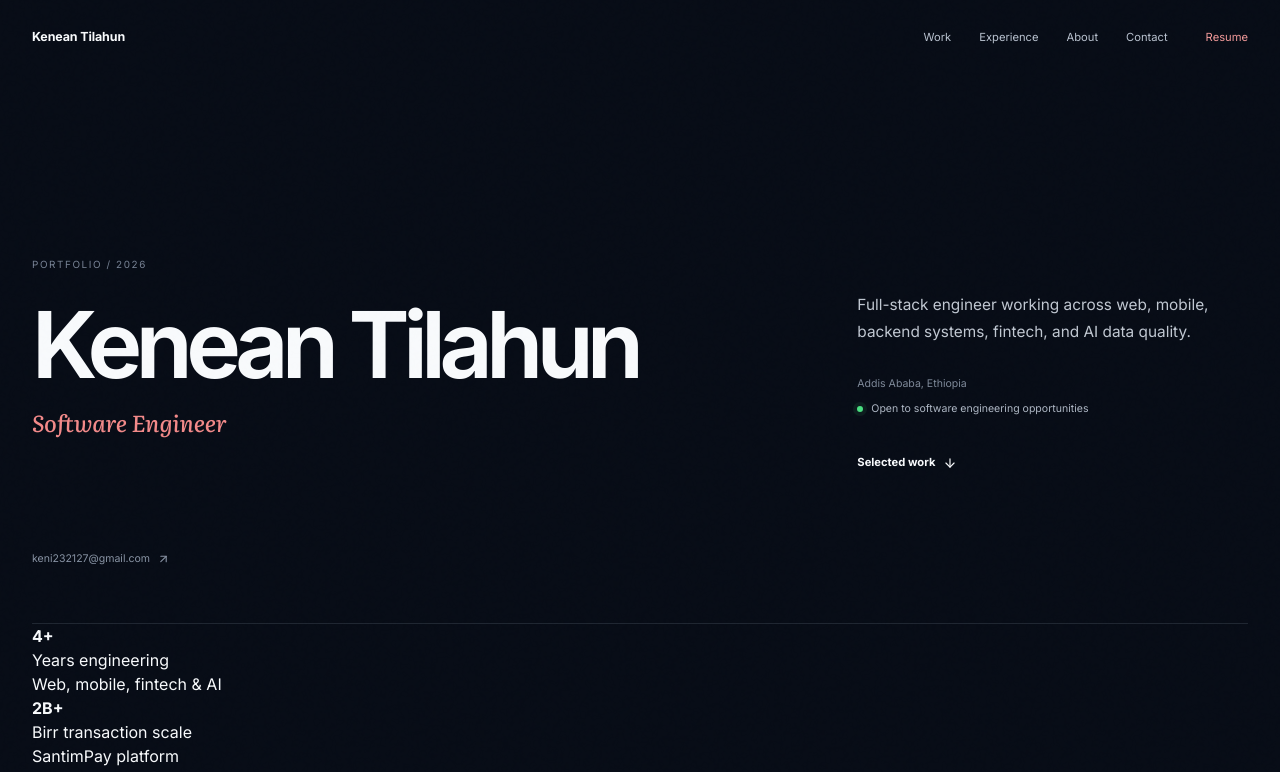
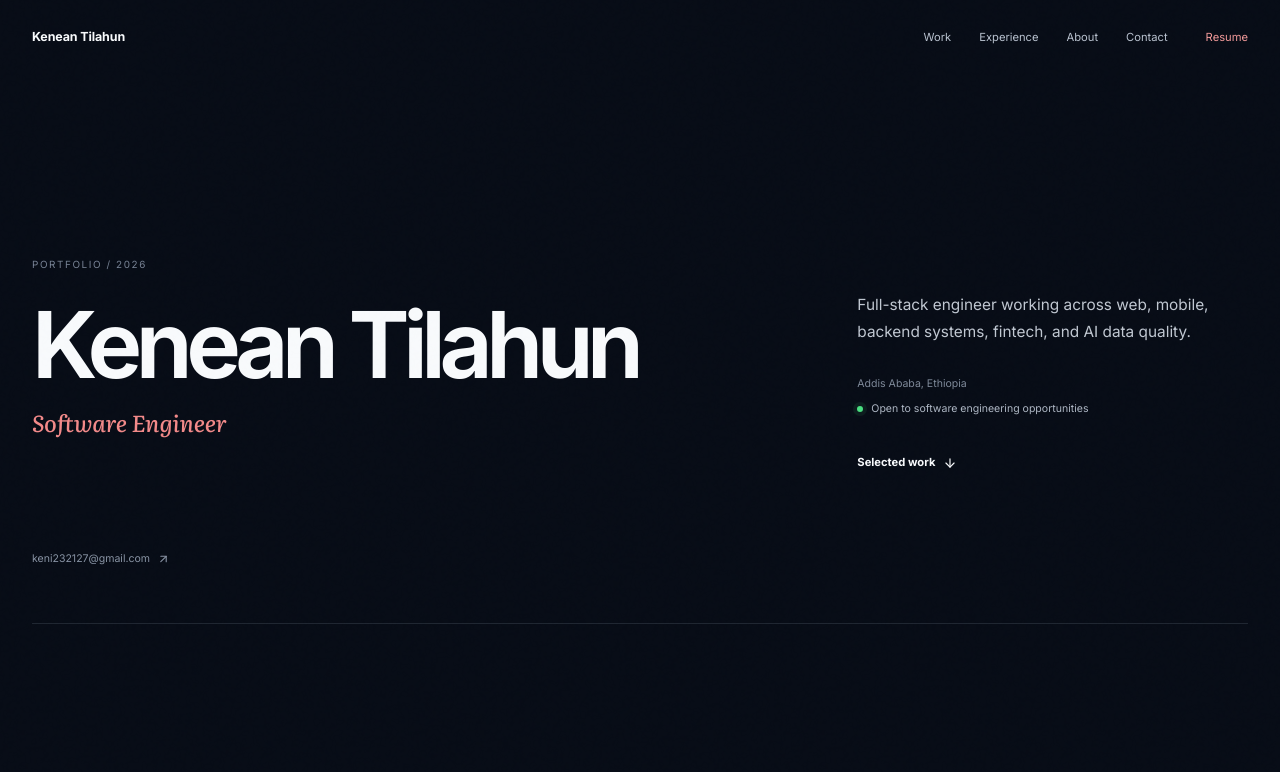
Before and after one commit to KeniKT/kenean-tilahun-portfolio, a React (Vite) app: page / in a window 1280 px wide. Shown: the top 772 px of the page. Built offline with nearby package versions, Linux system fonts and the light colour scheme.

Commit message:
refactor: optimize route definitions and component imports in App

```diff
--- a/src/App.jsx
+++ b/src/App.jsx
@@ -1,15 +1,12 @@
 import Navbar from './components/layout/Navbar';
 import Footer from './components/layout/Footer';
 import Hero from './components/sections/Hero';
-import Proof from './components/sections/Proof';
-import Skills from './components/sections/Skills';
 import Work from './components/sections/Work';
 import About from './components/sections/About';
 import Experience from './components/sections/Experience';
-import Approach from './components/sections/Approach';
 import Contact from './components/sections/Contact';
 import './App.css';
 
 export default function App() {
-  return <><a className="skip-link" href="#main">Skip to content</a><Navbar /><main id="main"><Hero /><Proof /><About /><Skills /><Experience /><Work /><Approach /><Contact /></main><Footer /></>;
+  return <><a className="skip-link" href="#main">Skip to content</a><Navbar /><main id="main"><Hero /><Work /><Experience /><About /><Contact /></main><Footer /></>;
 }
```
